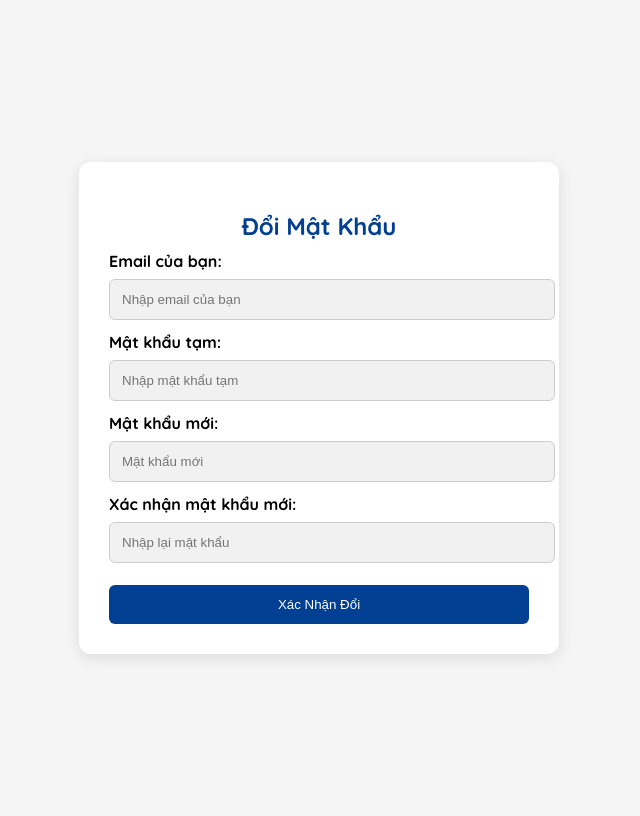
After one commit to Hang-Naf/TNCNPM, a PHP site: page /doimatkhau.php in a window 1280 px wide. The commit adds this page. Shown: the whole page, without its empty margins (321-961 px from the left). Run offline with PHP 8.4, Linux system fonts and the light colour scheme.

Commit message:
new file:   doimatkhau.php 	modified:   quenmatkhau.php

```diff
--- /dev/null
+++ b/doimatkhau.php
@@ -0,0 +1,162 @@
+<?php
+session_start();
+include("csdl/db.php");
+include("src/func.php");
+
+$message = "";
+
+// Nếu người dùng submit form đổi mật khẩu
+if ($_SERVER["REQUEST_METHOD"] === "POST") {
+
+    $email = trim($_POST['email'] ?? "");
+    $tempPass = trim($_POST['tempPass'] ?? "");
+    $newPass = trim($_POST['newPass'] ?? "");
+    $confirmPass = trim($_POST['confirmPass'] ?? "");
+
+    if (isEmpty($email) || isEmpty($tempPass) || isEmpty($newPass) || isEmpty($confirmPass)) {
+        $message = "⚠ Vui lòng nhập đầy đủ thông tin!";
+    } elseif ($newPass !== $confirmPass) {
+        $message = "⚠ Mật khẩu mới và xác nhận mật khẩu không khớp!";
+    } elseif (strlen($newPass) < 6) {
+        $message = "⚠ Mật khẩu mới phải ít nhất 6 ký tự!";
+    } else {
+
+        // Kiểm tra email có tồn tại không
+        $user = getUserByEmail($email);
+
+        // kiểm tra email có tồn tại không
+        $user = getUserByEmail($email);
+
+        if (!$user) {
+            $message = "❌ Email không tồn tại!";
+        } elseif (!isset($user["password"])) {
+            $message = "❌ Dữ liệu người dùng không hợp lệ (thiếu cột mật khẩu)!";
+        } elseif (!password_verify($tempPass, $user["password"])) {
+            $message = "❌ Mật khẩu tạm không chính xác!";
+        } else {
+
+            // cập nhật mật khẩu mới
+            $hashed = password_hash($newPass, PASSWORD_DEFAULT);
+
+            executeSQL(
+                "UPDATE user SET matKhau=? WHERE email=?",
+                [$hashed, $email],
+                "ss"
+            );
+
+            $message = "Đổi mật khẩu thành công!";
+            $success = true;
+        }
+    }
+}
+
+?>
+
+<!DOCTYPE html>
+<html lang="vi">
+
+<head>
+    <meta charset="UTF-8">
+    <title>Đổi Mật Khẩu</title>
+    <link href="https://fonts.googleapis.com/css2?family=Quicksand:wght@300..700&display=swap" rel="stylesheet">
+    <style>
+        body {
+            background: #f5f5f5;
+            font-family: "Quicksand", sans-serif;
+            display: flex;
+            justify-content: center;
+            align-items: center;
+            height: 100vh;
+        }
+
+        .container {
+            width: 420px;
+            background: #fff;
+            padding: 30px;
+            border-radius: 12px;
+            box-shadow: 0 4px 15px rgba(0, 0, 0, 0.1);
+        }
+
+        h2 {
+            text-align: center;
+            margin-bottom: 10px;
+            color: #003f91;
+        }
+
+        label {
+            font-weight: bold;
+        }
+
+        input {
+            width: 100%;
+            padding: 12px;
+            margin-top: 8px;
+            margin-bottom: 12px;
+            border-radius: 6px;
+            border: 1px solid #ccc;
+            background: #f1f1f1;
+        }
+
+        .btn {
+            width: 100%;
+            padding: 12px;
+            background: #003f91;
+            color: #fff;
+            border: none;
+            border-radius: 6px;
+            cursor: pointer;
+            margin-top: 10px;
+        }
+
+        .message {
+            margin-top: 10px;
+            text-align: center;
+            font-weight: bold;
+            color: #d00;
+        }
+
+        .success {
+            color: green !important;
+        }
+    </style>
+</head>
+
+<body>
+
+    <div class="container">
+        <h2>Đổi Mật Khẩu</h2>
+
+        <form action="" method="POST">
+
+            <label>Email của bạn:</label>
+            <input type="email" name="email" placeholder="Nhập email của bạn" required>
+
+            <label>Mật khẩu tạm:</label>
+            <input type="text" name="tempPass" placeholder="Nhập mật khẩu tạm" required>
+
+            <label>Mật khẩu mới:</label>
+            <input type="password" name="newPass" placeholder="Mật khẩu mới" required>
+
+            <label>Xác nhận mật khẩu mới:</label>
+            <input type="password" name="confirmPass" placeholder="Nhập lại mật khẩu" required>
+
+            <button type="submit" class="btn">Xác Nhận Đổi</button>
+        </form>
+
+        <?php if (!empty($message)) : ?>
+            <div class="message <?= str_contains($message, 'thành công') ? 'success' : '' ?>">
+                <?= $message ?>
+            </div>
+        <?php endif; ?>
+
+    </div>
+<?php if (!empty($success)) : ?>
+<script>
+    alert("Đổi mật khẩu thành công! Nhấn OK để đến trang đăng nhập.");
+    window.location.href = "dangnhap.php";
+</script>
+<?php endif; ?>
+
+</body>
+
+</html>
--- a/quenmatkhau.php
+++ b/quenmatkhau.php
@@ -232,7 +232,7 @@ if ($_SERVER["REQUEST_METHOD"] == "POST") {
                         <p>Mật khẩu mới của bạn:</p>
                         <code id="newPass"><?= $newPass ?></code>
                         <br>
-                        <button class="copy-btn" onclick="copyPass()">📋 Copy & Đăng nhập</button>
+                        <button class="copy-btn" onclick="copyPass()">📋 Copy & Đổi mật khẩu</button>
                     </div>
                 <?php endif; ?>
             </div>
@@ -243,8 +243,8 @@ if ($_SERVER["REQUEST_METHOD"] == "POST") {
         function copyPass() {
             let passText = document.getElementById("newPass").innerText;
             navigator.clipboard.writeText(passText).then(() => {
-                alert("✅ Mật khẩu đã được copy. Chuyển đến trang đăng nhập...");
-                window.location.href = "dangnhap.php";
+                alert("✅ Mật khẩu đã được copy. Chuyển đến trang đổi mật khẩu mới...");
+                window.location.href = "doimatkhau.php";
             });
         }
     </script>
```
